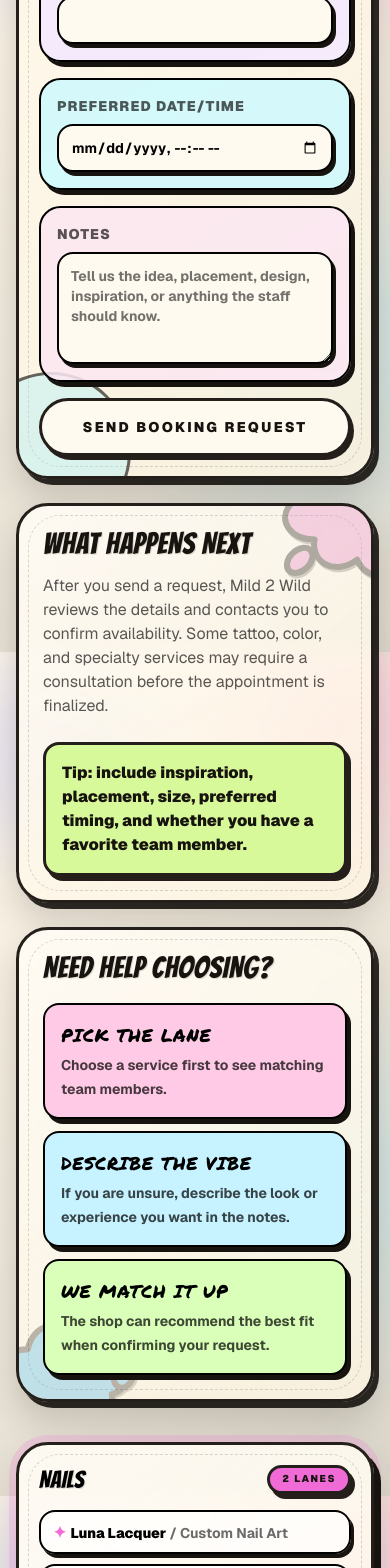
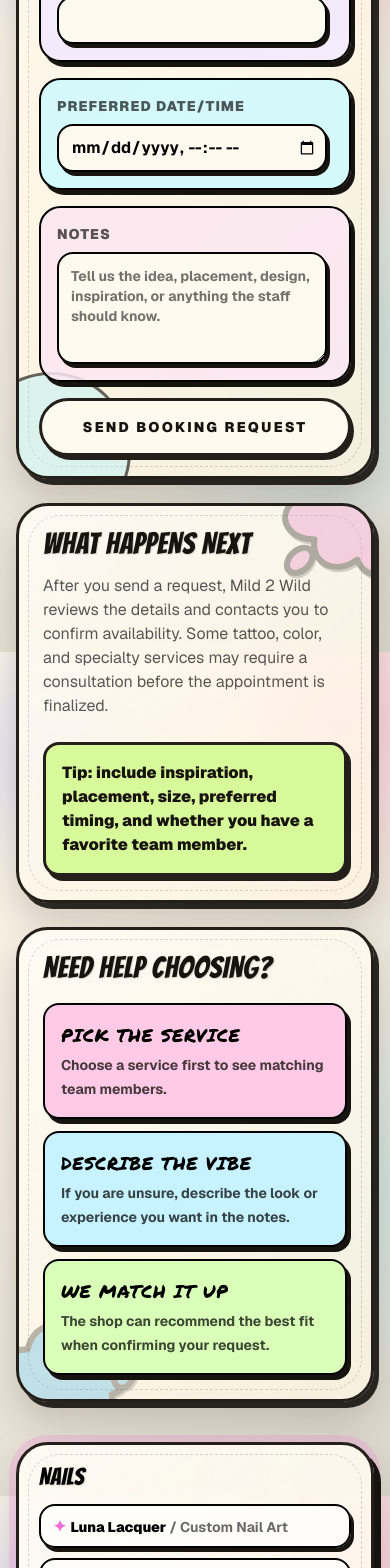
Before and after one commit to tyleradams69/mild2wild, a Next.js app: page /book in a window 390 px wide. Shown: the part 1880-3448 px from the top of the page. Built offline with nearby package versions, Linux system fonts and the light colour scheme.

Commit message:
fix: clean up booking mobile polish

```diff
--- a/src/app/book/page.tsx
+++ b/src/app/book/page.tsx
@@ -10,7 +10,7 @@ const bookingNotes = [
 ];
 
 const helpCards = [
-  ["Pick the lane", "Choose a service first to see matching team members.", "#ffcae6"],
+  ["Pick the service", "Choose a service first to see matching team members.", "#ffcae6"],
   ["Describe the vibe", "If you are unsure, describe the look or experience you want in the notes.", "#c7f2ff"],
   ["We match it up", "The shop can recommend the best fit when confirming your request.", "#d9ffb8"],
 ];
@@ -79,13 +79,10 @@ export default function BookPage() {
               className="neon-card min-w-0 overflow-hidden rounded-[2rem] p-5"
               style={{ boxShadow: `7px 8px 0 #17130f, 0 0 0 7px ${group.accent}33, 0 24px 54px rgba(40, 26, 20, 0.18)` }}
             >
-              <div className="mb-4 flex items-center justify-between gap-3">
+              <div className="mb-4">
                 <h3 className="brand-display text-2xl font-black uppercase text-black">
                   {group.name}
                 </h3>
-                <span className="service-sticker rounded-full px-3 py-1 text-[0.62rem] font-black uppercase tracking-[0.16em]" style={{ background: group.accent }}>
-                  {group.services.length} lanes
-                </span>
               </div>
               <ul className="space-y-2.5 text-sm">
                 {group.services.flatMap((service, serviceIndex) =>
--- a/src/components/booking-request-form.tsx
+++ b/src/components/booking-request-form.tsx
@@ -18,7 +18,7 @@ const fieldShells = [
 ];
 
 const fieldShellBase = "grid min-w-0 gap-2 rounded-[1.35rem] border-2 border-black p-4 text-sm font-black uppercase tracking-[0.08em] text-black/65 shadow-[4px_5px_0_#17130f] transition";
-const controlBase = "w-full min-w-0 max-w-full rounded-2xl border-2 border-black bg-[#fffaf0] px-3 py-3 font-bold normal-case tracking-normal text-black shadow-[3px_4px_0_#17130f] outline-none placeholder:text-black/55 focus:bg-white";
+const controlBase = "block w-[calc(100%-0.35rem)] min-w-0 max-w-[calc(100%-0.35rem)] rounded-2xl border-2 border-black bg-[#fffaf0] px-3 py-3 font-bold normal-case tracking-normal text-black shadow-[3px_4px_0_#17130f] outline-none placeholder:text-black/55 focus:bg-white";
 
 export function BookingRequestForm({ groups }: { groups: BookingServiceGroup[] }) {
   const serviceOptions = groups.flatMap((group) => group.services.map((service) => ({ ...service, categoryName: group.name, accent: group.accent })));
@@ -165,10 +165,12 @@ export function BookingRequestForm({ groups }: { groups: BookingServiceGroup[] }
 }
 
 function Input({ label, name, type = "text", required = false, tone = 0 }: { label: string; name: string; type?: string; required?: boolean; tone?: number }) {
+  const mobileDateClass = type === "datetime-local" ? "appearance-none pr-2 text-[16px] leading-tight" : "";
+
   return (
     <label className={`${fieldShellBase} ${fieldShells[tone % fieldShells.length]}`}>
       {label}
-      <input name={name} type={type} required={required} className={`${controlBase} focus:border-lime-500`} />
+      <input name={name} type={type} required={required} className={`${controlBase} ${mobileDateClass} focus:border-lime-500`} />
     </label>
   );
 }
```
